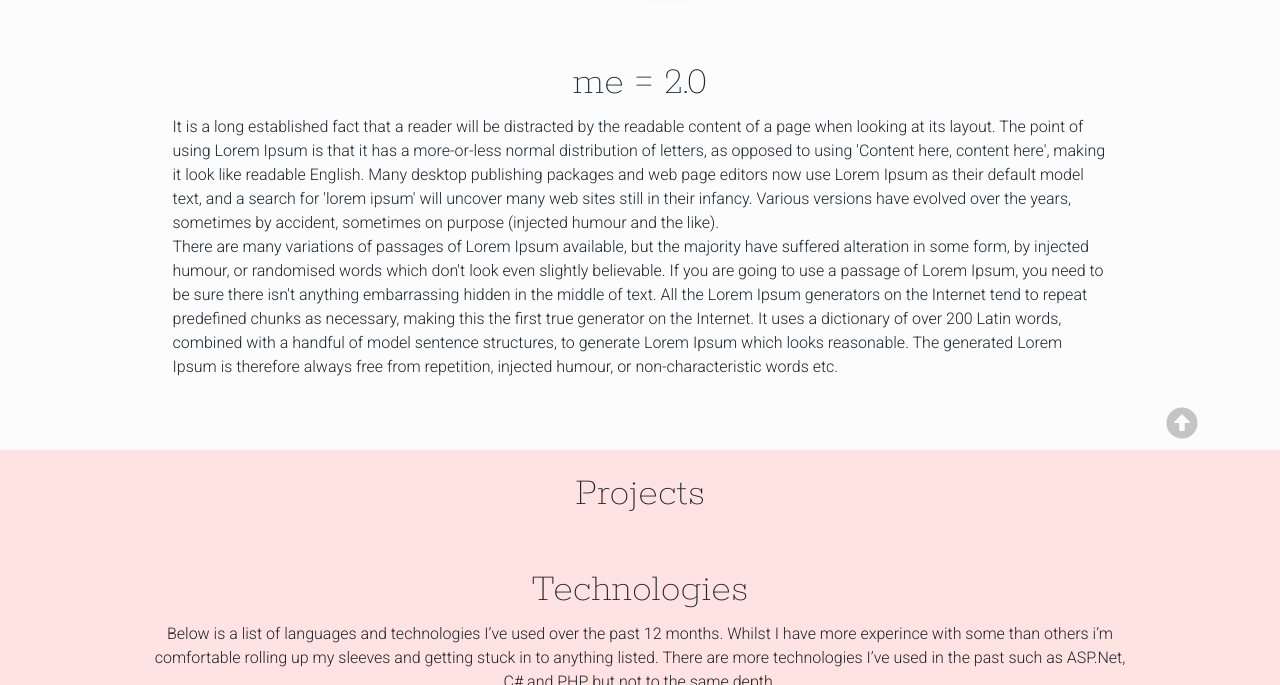
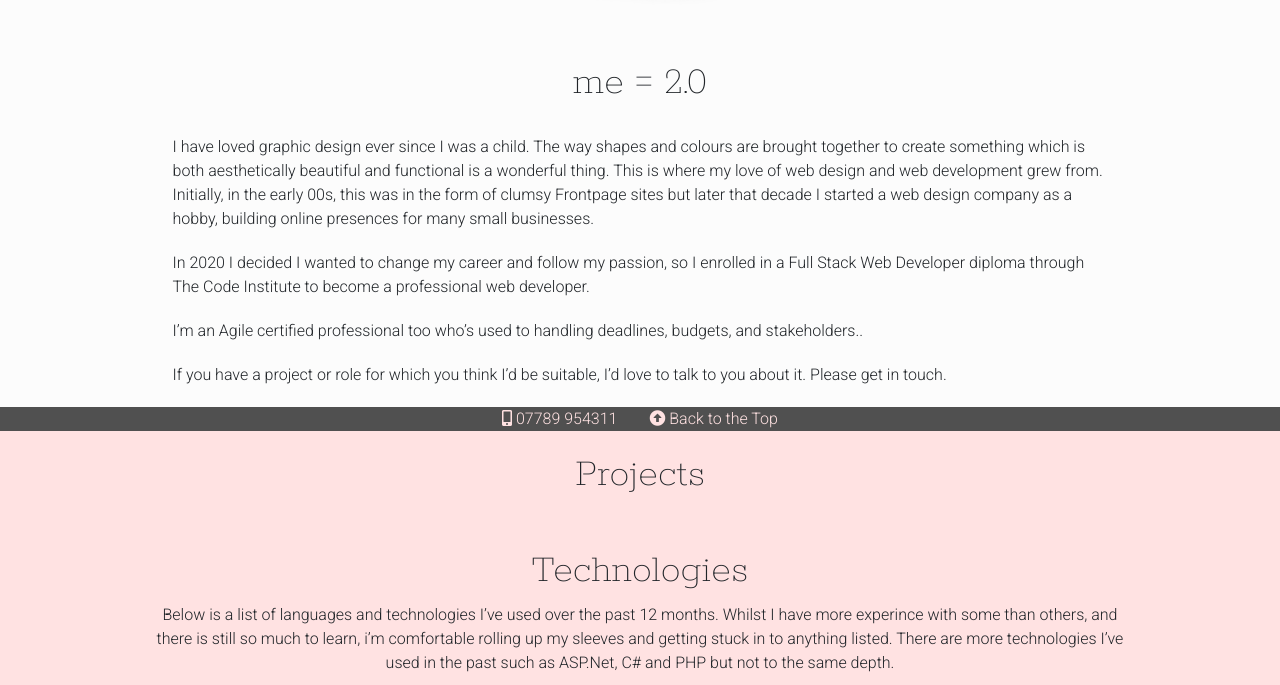
Before and after one commit to PaulWheatcroft/paulwheatcroft, a plain HTML site: page index.html in a window 1280 px wide. Shown: the part 681-1366 px from the top of the page. Drawn offline with nearby package versions, Linux system fonts and the light colour scheme.

Commit message:
Dev: Nav bar look and feel created

```diff
--- a/css/style.css
+++ b/css/style.css
@@ -33,10 +33,6 @@ h3 {
 header {
     text-align: center;
 }
-#sticky-icon {
-    font-size: 2em;
-    color: #C4C4C4;
-}
 #hero {
     background-image: url("../images/pw.png");
     background-size: 48vh;
@@ -61,9 +57,24 @@ header {
 #me-now p {
     max-width: 975px;
     margin: auto;
-    padding: 0 20px 0 20px;
+    padding: 20px 20px 0 20px;
 }
-
+#nav-bar {
+    background-color: #505050;
+    text-align: center;
+    color: #FFE2E2;
+}
+#nav-bar-menu {
+    margin: 0;
+}
+#nav-bar-menu li {
+    padding-left: 10px;
+    padding-right: 10px;
+}
+#nav-bar a {
+    color: #FFE2E2;
+    text-decoration: none;
+}
 main {
     background-color: #FFE2E2;
     padding: 0 20px 0 20px;
@@ -90,8 +101,9 @@ main {
     padding: 0 20px 0 20px;
 }
 footer {
-    background-color: #C4C4C4;
+    background-color: #505050;
     text-align: center;
+    color: #FFE2E2;
 }
 
 
--- a/index.html
+++ b/index.html
@@ -31,23 +31,20 @@
 
 <div id="me-now" class="primary-div-spacing">
   <h1>me = 2.0</h1>
-  <p class="wow animate__animated animate__fadeIn">It is a long established fact that a reader will be distracted by the readable content of a page when looking at its layout. The point of using Lorem
-  Ipsum is that it has a more-or-less normal distribution of letters, as opposed to using 'Content here, content here', making it look like readable English.
-  Many desktop publishing packages and web page editors now
-  use Lorem Ipsum as their default model text, and a search for 'lorem ipsum' will uncover many web sites still in their infancy. Various versions
-  have evolved over the years, sometimes by accident, sometimes on purpose (injected humour and the like).</p>
+  <p class="wow animate__animated animate__fadeIn">I have loved graphic design ever since I was a child. The way shapes and colours are brought together to create something which is both aesthetically beautiful and functional is a wonderful thing. This is where my love of web design and web development grew from. Initially, in the early 00s, this was in the form of clumsy Frontpage sites but later that decade I started a web design company as a hobby, building online presences for many small businesses.</p>
+  <p class="wow animate__animated animate__fadeIn">In 2020 I decided I wanted to change my career and follow my passion, so I enrolled in a Full Stack Web Developer diploma through The Code Institute to become a professional web developer.</p>
+  <p class="wow animate__animated animate__fadeIn">I’m an Agile certified professional too who’s used to handling deadlines, budgets, and stakeholders..</p>
+  <p class="wow animate__animated animate__fadeIn">If you have a project or role for which you think I’d be suitable, I’d love to talk to you about it. Please get in touch.</p>
 
-  <p class="wow animate__animated animate__fadeIn">There are many variations of passages of Lorem Ipsum available, but the majority have suffered alteration in some form, by injected humour, or randomised
-  words which don't look even slightly believable. If you are going to use a passage of Lorem Ipsum, you need to be sure there isn't anything embarrassing hidden
-  in the middle of text. All the Lorem Ipsum generators on the Internet tend to repeat predefined chunks as necessary, making this the first true generator on the
-  Internet. It uses a dictionary of over 200 Latin words, combined with a handful of model sentence structures, to generate Lorem Ipsum which looks reasonable.
-  The generated Lorem Ipsum is therefore always free from repetition, injected humour, or non-characteristic words etc.</p>
 </div>
 
-<nav class="container d-flex flex-column sticky-top">
-  <a class="py-2 text-end" href="#" aria-label="Top">
-    <i id="sticky-icon" class="fas fa-arrow-alt-circle-up wow animate__animated animate__slideInRight"></i>
-  </a>
+<nav id="nav-bar" class="sticky-top wow animate__animated animate__fadeIn">
+
+  <ul id="nav-bar-menu" class="list-unstyled list-inline wow animate__animated animate__fadeIn">
+    <li class="list-inline-item"><i class="fas fa-mobile-alt sticky-icon"></i> 07789 954311</li>
+    <li class="list-inline-item"><a id="back-top" href="#" aria-label="Top"><i id="top-icon" class="fas fa-arrow-alt-circle-up sticky-icon"></i> Back to the Top</a></li>
+  </ul>
+
 </nav>
 
 <main>
@@ -58,7 +55,7 @@
   <div id="technologies" class="primary-div-spacing wow animate__animated animate__fadeIn">
     <h1>Technologies</h1>
     <div id="logos" class="d-flex justify-content-center flex-wrap">
-      <p>Below is a list of languages and technologies I’ve used over the past 12 months. Whilst I have more experince with some than others i’m comfortable rolling up my sleeves and getting stuck in to anything listed. There are more technologies I’ve used in the past such as ASP.Net, C# and PHP but not to the same depth.</p>
+      <p>Below is a list of languages and technologies I’ve used over the past 12 months. Whilst I have more experince with some than others, and there is still so much to learn, i’m comfortable rolling up my sleeves and getting stuck in to anything listed. There are more technologies I’ve used in the past such as ASP.Net, C# and PHP but not to the same depth.</p>
       <img src="images/html5.svg" alt="HTML5">
       <img src="images/css-5.svg" alt="CSS">
       <img src="images/logo-javascript.svg" alt="JavaScript">
@@ -133,9 +130,9 @@
 
 <footer class="primary-div-spacing">
   <ul class="list-unstyled">
-    <li>07789954311</li>
-    <li>paul_wheatcroft@hotmail.com</li>
-    <li>https://www.linkedin.com/in/paulwheatcroft/</li>
+    <li><i class="fas fa-phone"></i> 07789954311</li>
+    <li><i class="fas fa-envelope"></i> paul_wheatcroft@hotmail.com</li>
+    <li><i class="fab fa-linkedin"></i> https://www.linkedin.com/in/paulwheatcroft/</li>
   </ul>
 </footer>
 
```
